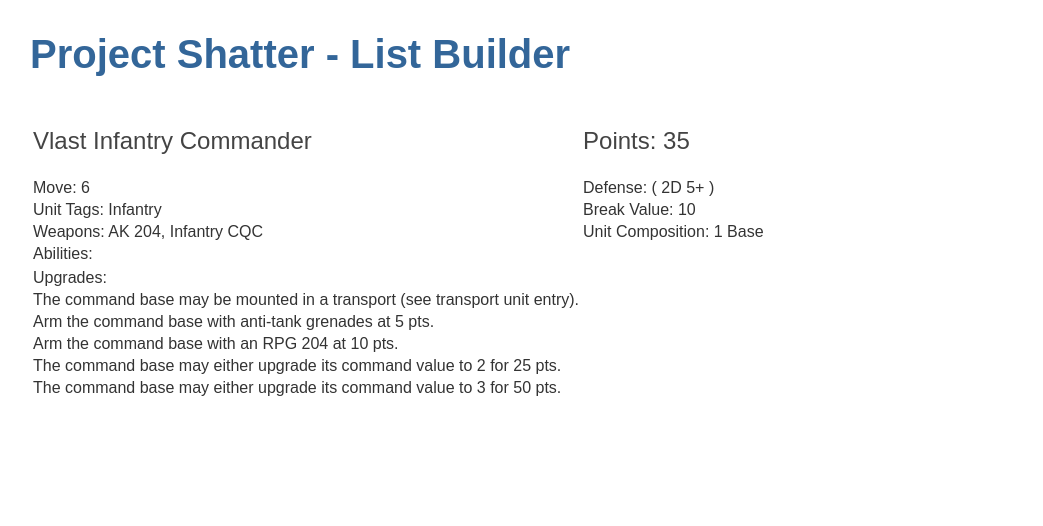
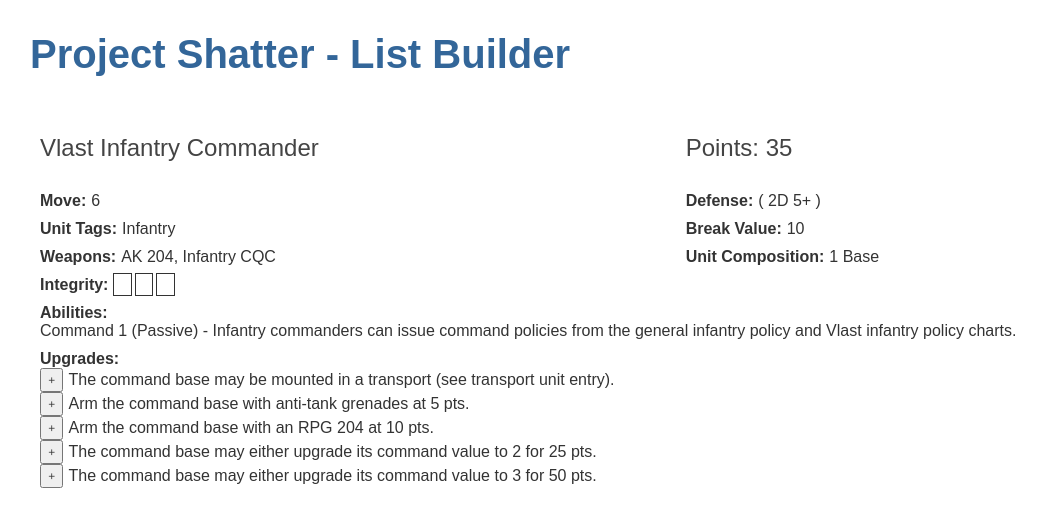
Before and after one commit to kmskov/shatter-list-builder, an Angular app: page / in a window 1280 px wide. Shown: the top 526 px of the page, without its empty margins (2-1045 px from the left). Built offline with nearby package versions, Linux system fonts and the light colour scheme.

Commit message:
finished unit entry attributes, moved to grid layout

```diff
--- a/src/app/factions.json
+++ b/src/app/factions.json
@@ -45,11 +45,15 @@
           },
           {
             "label": "The command base may either upgrade its command value to 2 for 25 pts.",
-            "cost": 25
+            "cost": 25,
+            "mutuallyExclusive": true,
+            "ability": "infantryCommand2"
           },
           {
             "label": "The command base may either upgrade its command value to 3 for 50 pts.",
-            "cost": 50
+            "cost": 50,
+            "mutuallyExclusive": true,
+            "ability": "infantryCommand3"
           }
         ]
       },
@@ -74,11 +78,15 @@
         "upgrades": [
           {
             "label": "The command base may either upgrade its command value to 2 for 25 pts.",
-            "cost": 25
+            "cost": 25,
+            "mutuallyExclusive": true,
+            "ability": "vehicleCommand2"
           },
           {
             "label": "The command base may either upgrade its command value to 3 for 50 pts.",
-            "cost": 50
+            "cost": 50,
+            "mutuallyExclusive": true,
+            "ability": "vehicleCommand3"
           }
         ]
       }
--- /dev/null
+++ b/src/app/unit-critical-threshold.ts
@@ -0,0 +1,4 @@
+export interface UnitCriticalThreshold {
+  box: number,
+  effect: string
+}
--- a/src/app/unit-entry.ts
+++ b/src/app/unit-entry.ts
@@ -1,5 +1,6 @@
 import { UnitDefense } from './unit-defense';
 import { UnitUpgrade } from './unit-upgrade';
+import { UnitCriticalThreshold } from './unit-critical-threshold';
 
 export interface UnitEntry {
   name: string;
@@ -9,8 +10,9 @@ export interface UnitEntry {
   defense: UnitDefense;
   unitTags: string[];
   breakValue: number;
+  criticalThreshold?: UnitCriticalThreshold[];
   squadComposition: string;
   weapons: string[];
   abilities: string[];
-  upgrades: UnitUpgrade;
+  upgrades: UnitUpgrade[];
 }
--- a/src/app/unit-entry/unit-entry.component.css
+++ b/src/app/unit-entry/unit-entry.component.css
@@ -0,0 +1,90 @@
+ul {
+  list-style-type: none;
+  margin: 0;
+  padding: 0;
+}
+
+.unit-entry {
+  display: grid;
+  grid-template-columns: auto auto;
+  grid-gap: 10px;
+  background-color: .2196F3;
+  padding: 10px;
+}
+
+.unit-title {
+  grid-column-start: 1;
+  grid-row-start: 1;
+}
+
+.unit-total-points {
+  grid-column-start: 2;
+  grid-row-start: 1;
+}
+.unit-move {
+  grid-column-start: 1;
+  grid-row-start: 2;
+}
+
+.unit-defense {
+  grid-column-start: 2;
+  grid-row-start: 2;
+}
+
+.unit-tags {
+  grid-column-start: 1;
+  grid-row-start: 3;
+}
+
+.unit-breakvalue {
+  grid-column-start: 2;
+  grid-row-start: 3;
+}
+
+.unit-weapons {
+  grid-column-start: 1;
+  grid-row-start: 4;
+}
+
+.unit-composition {
+  grid-column-start: 2;
+  grid-row-start: 4;
+}
+
+.unit-integrity {
+  grid-column-start: 1;
+  grid-column-end: 2;
+  grid-row-start: 5;
+}
+
+.unit-abilities {
+  grid-column-start: 1;
+  grid-column-end: span 2;
+  grid-row-start: 6;
+}
+
+.unit-upgrades {
+  grid-column-start: 1;
+  grid-column-end: span 2;
+  grid-row-start: 7;
+}
+
+.attribute-title {
+  font-weight: bold;
+  margin-right: 5px;
+}
+
+.attribute {
+
+}
+
+button.upgrade {
+  margin-right: 5px;
+}
+
+.integrity-box {
+  border-style: solid;
+  border-width: thin;
+  margin-right: 3px;
+  padding: 2px 6px;
+}
--- a/src/app/unit-entry/unit-entry.component.html
+++ b/src/app/unit-entry/unit-entry.component.html
@@ -1,30 +1,56 @@
-<div *ngIf="unitEntry">
+<div *ngIf="unitEntry" class="unit-entry">
 
-  <table>
-    <tr>
-      <td><h2 class="unit.title">{{unitEntry.name}}</h2></td>
-      <td><h2 class="unit.points">Points: {{unitEntry.basePoints}}</h2></td>
-    </tr>
-    <tr>
-      <td>Move: {{unitEntry.move}}</td>
-      <td>Defense: ( {{unitEntry.defense.dice}}D {{unitEntry.defense.save}} )</td>
-    </tr>
-    <tr>
-      <td>Unit Tags: <span *ngFor="let tag of unitEntry.unitTags">{{tag}}</span></td>
-      <td>Break Value: {{unitEntry.breakValue}}</td>
-    </tr>
-    <tr>
-      <td>Weapons: <span *ngFor="let weapon of currentWeaponNames; let isLast=last">{{weapon}}{{isLast ? '' : ', '}}</span></td>
-      <td>Unit Composition: {{unitEntry.squadComposition}}</td>
-    </tr>
-    <tr><td>Abilities:</td></tr>
-    <tr>
+  <h2 class="unit-title">{{unitEntry.name}}</h2>
+  <h2 class="unit-total-points">Points: {{unitEntry.basePoints}}</h2>
 
-    </tr>
-    <tr><td>Upgrades:</td></tr>
-    <tr *ngFor="let upgrade of unitEntry.upgrades">
-      <td>{{upgrade.label}}</td>
-    </tr>
-  </table>
+  <div class="unit-move">
+    <span class="attribute-title">Move:</span>
+    <span class="attribute">{{unitEntry.move}}</span>
+  </div>
+
+  <div class="unit-defense">
+    <span class="attribute-title">Defense:</span>
+    <span class="attribute">( {{unitEntry.defense.dice}}D {{unitEntry.defense.save}} )</span>
+  </div>
+
+  <div class="unit-tags">
+    <span class="attribute-title">Unit Tags:</span>
+    <span *ngFor="let tag of unitEntry.unitTags">{{tag}}</span>
+  </div>
+
+  <div class="unit-breakvalue">
+    <span class="attribute-title">Break Value:</span>
+    <span class="attribute">{{unitEntry.breakValue}}</span>
+  </div>
+
+  <div class="unit-weapons">
+    <span class="attribute-title">Weapons:</span>
+    <span *ngFor="let weapon of currentWeaponNames; let isLast=last" class="attribute">{{weapon}}{{isLast ? '' : ', '}}</span>
+  </div>
+
+  <div class="unit-composition">
+    <span class="attribute-title">Unit Composition:</span>
+    <span class="attribute">{{unitEntry.squadComposition}}</span>
+  </div>
+
+  <div class="unit-integrity">
+    <span class="attribute-title">Integrity:</span>
+    <span *ngFor="let curr of integrity; let i=index;" class="attribute integrity-box">&nbsp;</span>
+  </div>
+
+  <ul class="unit-abilities">
+    <span class="attribute-title">Abilities:</span>
+    <li *ngFor="let ability of abilityEntries">
+      <span class="attribute">{{ability.label}} ({{ability.type | titlecase}}) - {{ability.description}}</span>
+    </li>
+  </ul>
+
+  <ul class="unit-upgrades">
+    <span class="attribute-title">Upgrades:</span>
+    <li *ngFor="let upgrade of unitEntry.upgrades">
+      <button (click)="addUpgrade(upgrade)" class="upgrade">+</button>
+      <span class="attribute">{{upgrade.label}}</span>
+    </li>
+  </ul>
 
 </div>
--- a/src/app/unit-entry/unit-entry.component.ts
+++ b/src/app/unit-entry/unit-entry.component.ts
@@ -1,6 +1,7 @@
 import { Component, OnInit } from '@angular/core';
 import * as factions from '../factions.json';
 import * as reference from '../reference.json';
+import { UnitEntry } from '../unit-entry';
 
 @Component({
   selector: 'app-unit-entry',
@@ -9,16 +10,35 @@ import * as reference from '../reference.json';
 })
 export class UnitEntryComponent implements OnInit {
 
-  unitEntry: any;
+  unitEntry: UnitEntry;
   weaponIds: string[] = [];
   weaponEntries: any[] = [];
   currentWeaponNames: string[] = [];
 
+  abilityEntries: any[] = [];
+  currentAbilityNames: string[] = [];
+
+  integrity: number[] = [];
+
   constructor() { }
 
   ngOnInit() {
+    console.log('unit-entry.ngOnInit starting');
+
     this.unitEntry = factions.vlast.hq[0];
 
+    this.loadWeapons();
+
+    this.loadAbilities();
+
+    for (let i = 1; i <= this.unitEntry.totalIntegrity; i++) {
+      this.integrity.push(i);
+    }
+
+    console.log('unit-entry.ngOnInit finished');
+  }
+
+  loadWeapons(): void {
     this.unitEntry.weapons.forEach(weapon => {
       this.weaponIds.push(weapon);
     });
@@ -36,8 +56,27 @@ export class UnitEntryComponent implements OnInit {
         this.currentWeaponNames.push(weaponEntry.name);
       }
     });
+  }
 
-    console.log('unit-entry.ngOnInit finished');
+  loadAbilities(): void {
+    var abilityIds = [];
+
+    this.unitEntry.abilities.forEach(ability => {
+      abilityIds.push(ability);
+    });
+
+    abilityIds.forEach(abilityId => {
+      let abilityEntry = reference.abilities.find(i => i.id === abilityId);
+      this.abilityEntries.push(abilityEntry);
+
+      if ( this.unitEntry.abilities.indexOf(abilityEntry.id) > -1) {
+        this.currentAbilityNames.push(abilityEntry.label);
+      }
+    });
+  }
+
+  addUpgrade(upgrade: any): void {
+    this.unitEntry.basePoints += upgrade.cost;
   }
 
 }
```
Also changed, not shown: src/app/unit-upgrade.ts (+5 -4 lines).
